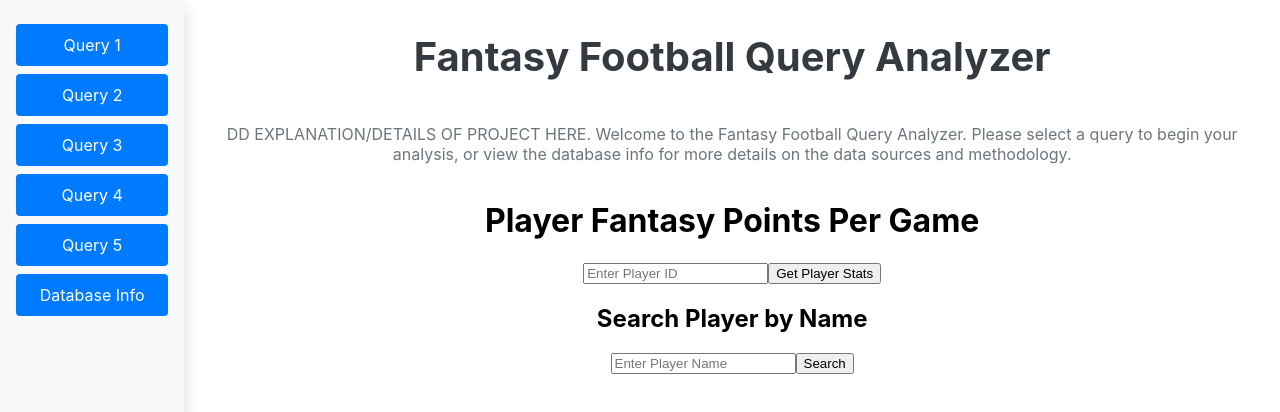
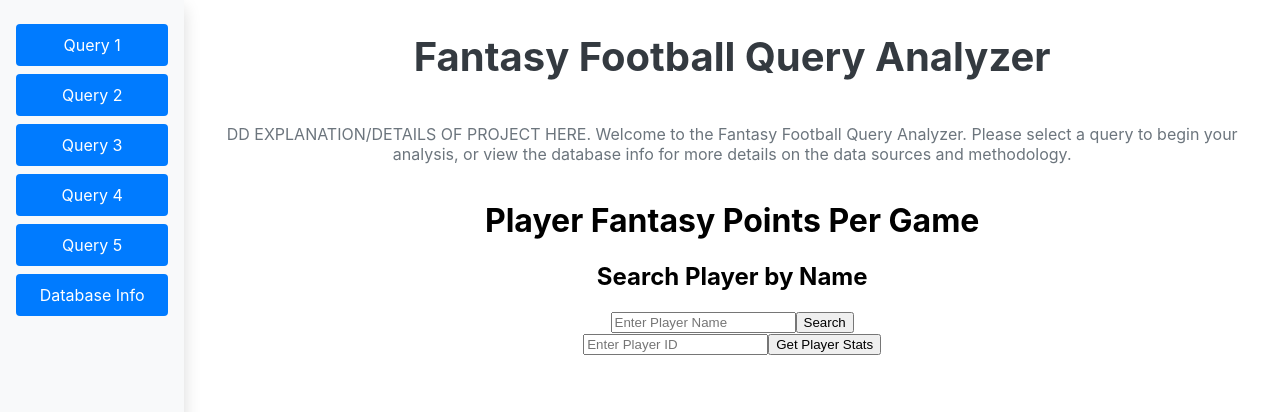
Before and after one commit to DanNano/FFQueryAnalyzer, a React (Create React App) app in the folder app/: page /query1 in a window 1280 px wide. Shown: the top 412 px of the page. Built offline with nearby package versions, Linux system fonts and the light colour scheme.

Commit message:
format update to query 1

```diff
--- a/app/src/components/Query1.js
+++ b/app/src/components/Query1.js
@@ -23,7 +23,7 @@ function Query1() {
                         playerid: data[0].PLAYERID,
                         position: data[0].POSITION
                     });
-                    const labels = data.map(item => item.YEAR);
+                    const labels = data.map(item => `${item.YEAR}, ${item.TEAM}`);
                     const dataPoints = data.map(item => item.FANTASYPOINTSPERGAME);
                     setChartData({
                         labels,
@@ -76,14 +76,9 @@ function Query1() {
     return (
         <div>
             <h1>Player Fantasy Points Per Game</h1>
-            <input
-                type="text"
-                value={playerId}
-                onChange={(e) => setPlayerId(e.target.value)}
-                placeholder="Enter Player ID"
-            />
-            <button onClick={fetchData}>Get Player Stats</button>
 
+            {/* Search by Player Name */}
+            <div>
                 <h2>Search Player by Name</h2>
                 <input
                     type="text"
@@ -92,6 +87,7 @@ function Query1() {
                     placeholder="Enter Player Name"
                 />
                 <button onClick={fetchPlayerDetails}>Search</button>
+            </div>
             {error && <p>{error}</p>}
             {playerDetails && (
                 <div>
@@ -106,6 +102,17 @@ function Query1() {
                 </div>
             )}
 
+            {/* Input for Player ID and Fetch Button */}
+            <div>
+                <input
+                    type="text"
+                    value={playerId}
+                    onChange={(e) => setPlayerId(e.target.value)}
+                    placeholder="Enter Player ID"
+                />
+                <button onClick={fetchData}>Get Player Stats</button>
+            </div>
+
             {playerInfo && (
                 <div>
                     <h2>Player Information</h2>
@@ -114,6 +121,7 @@ function Query1() {
                     <p>Position: {playerInfo.position}</p>
                 </div>
             )}
+
             {chartData.labels && (
                 <div style={{ width: '70%', margin: 'auto' }}>
                     <h2>Fantasy Points Per Game by Year</h2>
@@ -122,6 +130,7 @@ function Query1() {
             )}
         </div>
     );
+
 }
 
 export default Query1;
```
Lines whose indentation alone changed are shown as unchanged.
